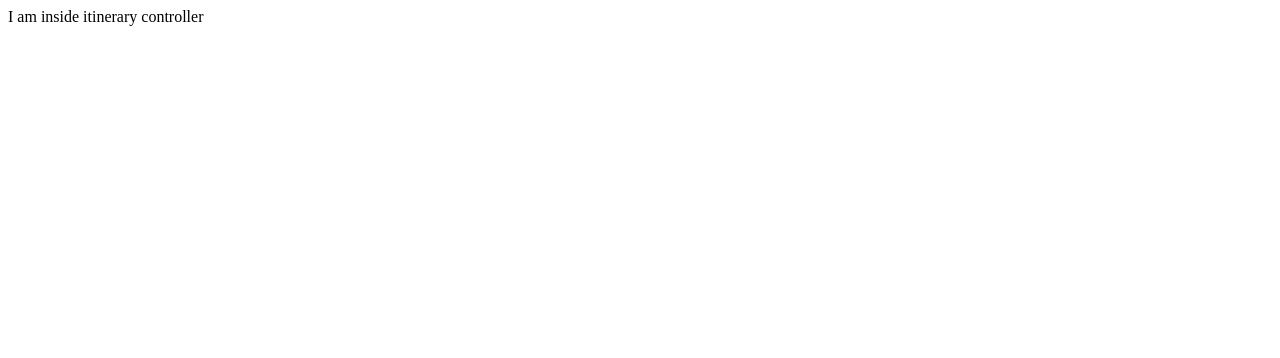
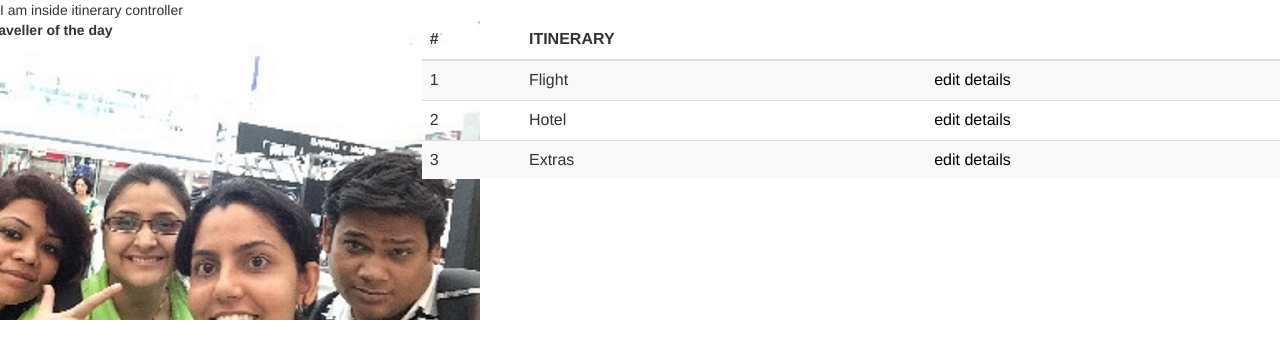
Before and after one commit to warcops/thack, a website: page public/js/views/itinerary.html in a window 1280 px wide. Drawn offline with Linux system fonts and the light colour scheme; files that its build step writes are made by us from their sources; files whose address does not match are found by name.

Commit message:
page corrections
page correction

```diff
--- a/public/CSS/index.css
+++ b/public/CSS/index.css
@@ -87,3 +87,15 @@ position: absolute;*/
 a:hover {
 text-decoration: underline;
 }
+
+/**/
+
+.fb_iframe_widget iframe {
+    opacity: 0;
+}
+
+.fb_iframe_widget {
+  background-image: url("../IMAGES/login_button.jpg");
+  background-repeat: no-repeat;
+}
+/**/
--- a/public/js/app.js
+++ b/public/js/app.js
@@ -6,7 +6,7 @@ tfsApp.config(['$stateProvider', '$urlRouterProvider', '$ocLazyLoadProvider',
               function ($stateProvider, $urlRouterProvider, $ocLazyLoadProvider) {
 
         // For any unmatched url, redirect to /state1
-        $urlRouterProvider.otherwise("/search");
+        //$urlRouterProvider.otherwise("/search");/*commemted because it is not loading FB buttons*/
 
         // Now set up the states
         $stateProvider
--- a/public/js/views/activity.html
+++ b/public/js/views/activity.html
@@ -1,5 +1,29 @@
 I AM INSIDE ACTIVITY HTML
- <div>
+ <html lang="en">
+    <head>
+        <meta http-equiv="X-UA-Compatible" content="IE=edge">
+        <meta name="viewport" content="width=device-width, initial-scale=1.0, maximum-scale=1.0, user-scalable=no">
+        <meta http-equiv="content-type" content="text/html">
+        <meta charset="utf-8">
+        <title>BucketList - Whats on your list</title>
+
+        <link rel="stylesheet" href="/libs/bootstrap/dist/css/bootstrap.min.css">
+        <link rel="stylesheet" type="text/css" href="css/index.css">
+        <link rel="stylesheet" type="text/css" href="css/activity.css">
+        <style type="text/css">
+
+        </style>
+    </head>
+
+  <div class="row" ui-view>
+                <div class="hidden-xs hidden-sm col-md-4">
+                    <div class="row ui-trav-day">
+                        <strong>Traveller of the day</strong>
+                    </div>
+                </div>
+ <div class="col-xs-12 col-md-8">
+            <div class="row">
+                <div>
                     <ul>
                       <li>
 
@@ -8,3 +32,7 @@ I AM INSIDE ACTIVITY HTML
                     </ul>
 
                 </div>
+            </div>
+        </div>
+   </div>
+ </html>
--- a/public/js/views/itinerary.html
+++ b/public/js/views/itinerary.html
@@ -1 +1,50 @@
 I am inside itinerary controller
+ <html lang="en">
+    <head>
+        <meta http-equiv="X-UA-Compatible" content="IE=edge">
+        <meta name="viewport" content="width=device-width, initial-scale=1.0, maximum-scale=1.0, user-scalable=no">
+        <meta http-equiv="content-type" content="text/html">
+        <meta charset="utf-8">
+        <title>BucketList - Whats on your list</title>
+
+        <link rel="stylesheet" href="/libs/bootstrap/dist/css/bootstrap.min.css">
+        <link rel="stylesheet" type="text/css" href="css/index.css">
+        <link rel="stylesheet" type="text/css" href="css/activity.css">
+        <style type="text/css">
+
+        </style>
+    </head>
+
+  <div class="row" ui-view>
+                <div class="hidden-xs hidden-sm col-md-4">
+                    <div class="row ui-trav-day">
+                        <strong>Traveller of the day</strong>
+                    </div>
+                </div>
+ <div class="col-xs-12 col-md-8">
+            <div class="row">
+                <table class="table table-striped">
+            <thead>
+              <tr>
+                <th>#</th><th>ITINERARY</th><th></th>
+              </tr>
+            </thead>
+            <tbody>
+              <tr>
+                <td>1</td><td>Flight</td>
+                <td><a href="#/editTravel">edit details</a></td>
+              </tr>
+              <tr>
+                <td>2</td><td>Hotel</td>
+                <td><a href="#editHotel">edit details</a></td>
+              </tr>
+              <tr>
+                <td>3</td><td>Extras</td>
+                <td><a href="#editExtra">edit details</a></td>
+              </tr>
+            </tbody>
+          </table>
+            </div>
+        </div>
+   </div>
+ </html>
```
Also changed, not shown: public/index.html (+7 -5 lines), public/js/controllers/editHotelController.js (added, +7 -0 lines), public/js/views/welcome.html (+25 -1 lines), public/IMAGES/login_button.jpg (added).
